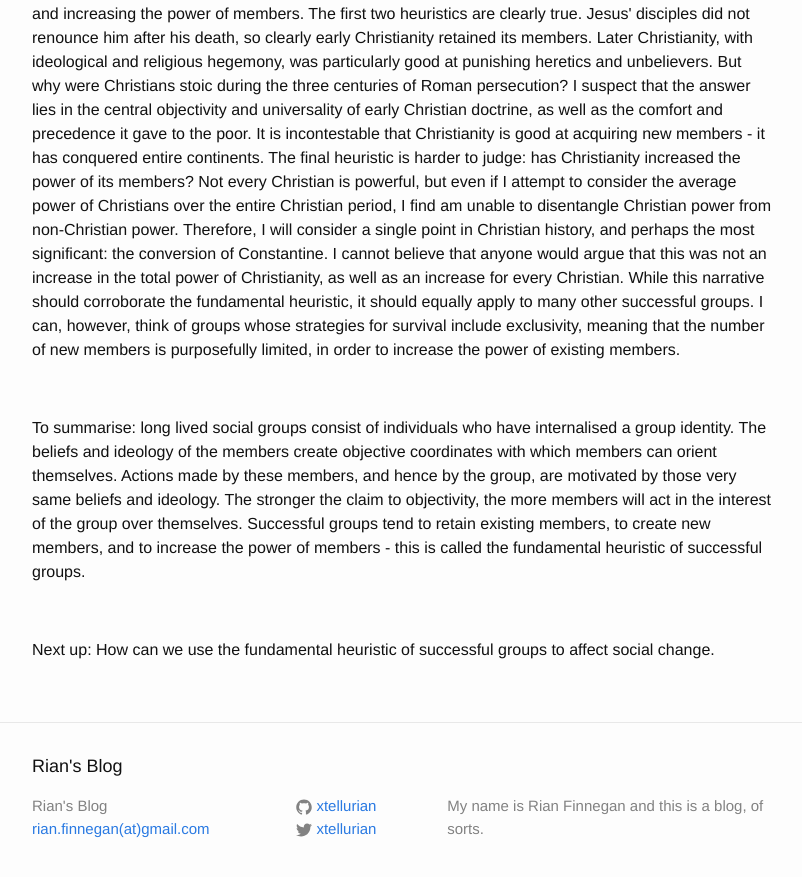
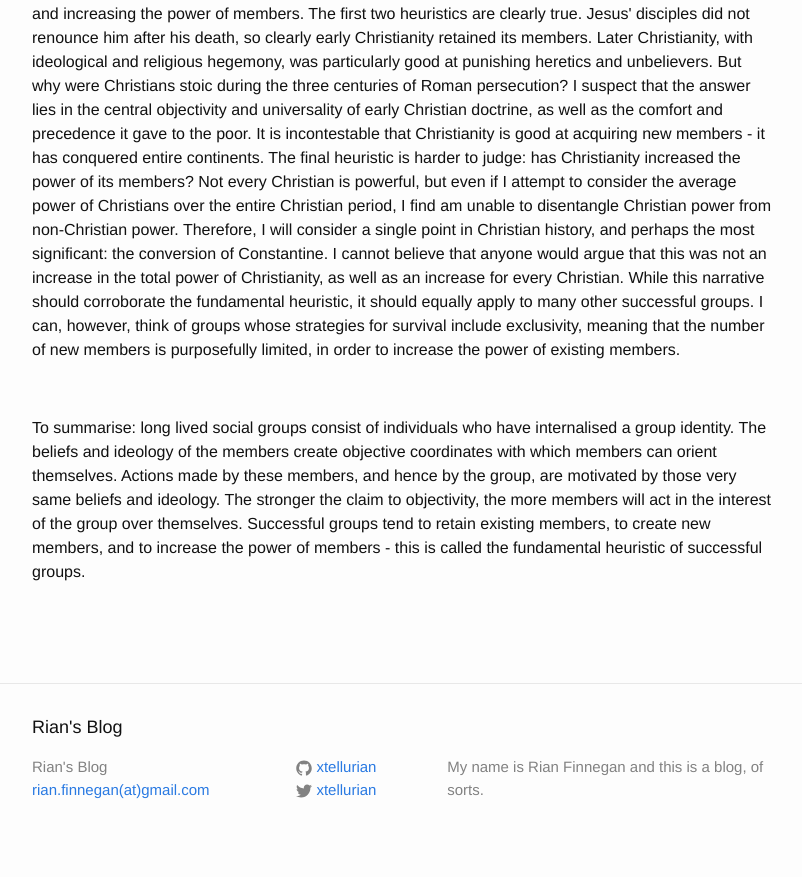
Before and after one commit to xtellurian/old-xtellurian.github.io, a Jekyll site: the page built from _posts/2014-10-26-identity-is-the-only-form-of-politics.MARKDOWN, in a window 1280 px wide and 900 px high, scrolled down 1965 px. Shown: the top 877 px of the window, without its empty margins (238-1040 px from the left). Built offline with Jekyll 4.4.1, drawn with Linux system fonts in a browser that asks for light colours.

Commit message:
removed last linte

```diff
--- a/_posts/2014-10-26-identity-is-the-only-form-of-politics.MARKDOWN
+++ b/_posts/2014-10-26-identity-is-the-only-form-of-politics.MARKDOWN
@@ -22,4 +22,3 @@ excerpt: !ruby/object:Hpricot::Doc
 <p>&nbsp;</p>
 <p>To summarise: long lived social groups consist of individuals who have internalised a group identity. The beliefs and ideology of the members create objective coordinates with which members can orient themselves. Actions made by these members, and hence by the group, are motivated by those very same beliefs and ideology. The stronger the claim to objectivity, the more members will act in the interest of the group over themselves. Successful groups tend to retain existing members, to create new members, and to increase the power of members - this is called the fundamental heuristic of successful groups.</p>
 <p>&nbsp;</p>
-<p>Next up: How can we use the fundamental heuristic of successful groups to affect social change.</p>
```
